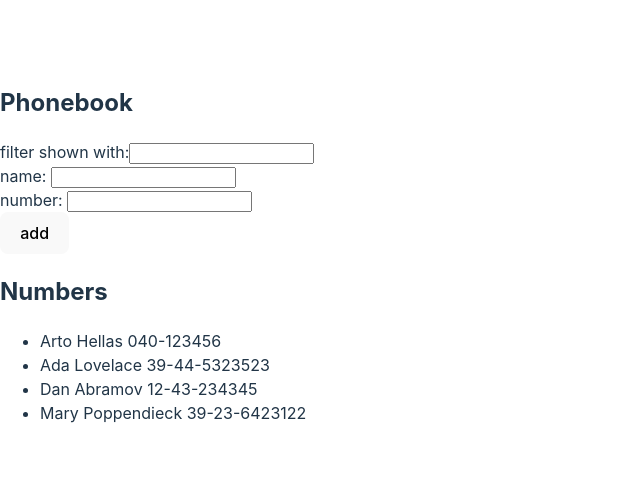
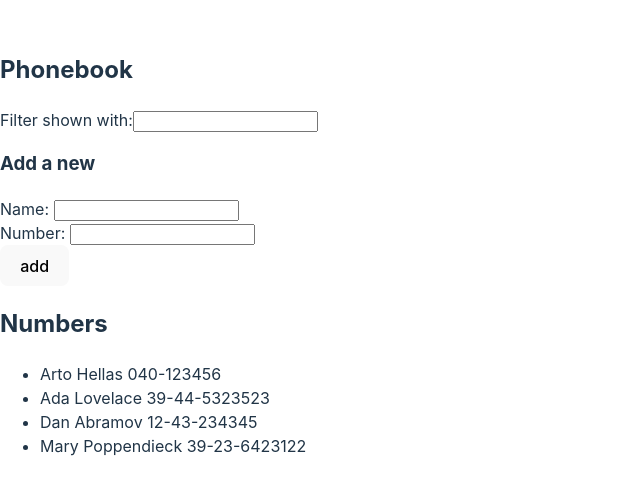
Before and after one commit to arnoldblake/reimagined-barnacle, a React (Vite) app in the folder part2/phonebook/: page / in a window 1280 px wide. Shown: the part 147-642 px from the top of the page, without its empty margins (0-640 px from the left). Built offline with nearby package versions, Linux system fonts and the light colour scheme.

Commit message:
Exercise 2.10

```diff
--- a/part2/phonebook/src/App.jsx
+++ b/part2/phonebook/src/App.jsx
@@ -1,4 +1,47 @@
 import { useState } from 'react'
+
+const Filter = ({value, onChange}) => {
+  return (
+    <>
+      Filter shown with:
+      <input value={value} onChange={onChange}/>
+    </>
+  )
+}
+
+const Form = ({onSubmit, newName, newNumber, newNameChanged, newNumberChanged}) => {
+  return (
+    <form onSubmit={onSubmit}>
+      <div>
+        Name: <input
+          value={newName}
+          onChange={newNameChanged}
+        /><br/>
+        Number: <input
+          value={newNumber}
+          onChange={newNumberChanged}
+        />
+      </div>
+      <div>
+        <button type="submit">add</button>
+      </div>
+    </form>
+  )
+}
+
+const Persons = ({personsToShow}) => {
+  return (
+    <ul>
+      {personsToShow.map((person, i) => <Person key={i} name={person.name} number={person.number}/>)}
+    </ul>
+  )
+}
+
+const Person = ({name, number}) => {
+  return (
+    <li>{name} {number}</li>
+  )
+}
 
 const App = () => {
   const [persons, setPersons] = useState([
@@ -44,27 +87,11 @@ const App = () => {
   return (
     <div>
       <h2>Phonebook</h2>
-      filter shown with:
-      <input value={filter} onChange={filterChanged}/>
-      <form onSubmit={addPerson}>
-        <div>
-          name: <input
-            value={newName}
-            onChange={newNameChanged}
-          /><br/>
-          number: <input
-            value={newNumber}
-            onChange={newNumberChanged}
-          />
-        </div>
-        <div>
-          <button type="submit">add</button>
-        </div>
-      </form>
+      <Filter value={filter} onChange={filterChanged}/>
+      <h3>Add a new</h3>
+      <Form onSubmit={addPerson} newName={newName} newNumber={newNumber} newNameChanged={newNameChanged} newNumberChanged={newNumberChanged}/>
       <h2>Numbers</h2>
-      <ul>
-        {personsToShow.map((person, i) => <li key={i}>{person.name} {person.number}</li>)}
-      </ul>
+      <Persons personsToShow={personsToShow}/>
     </div>
   )
 }
```
